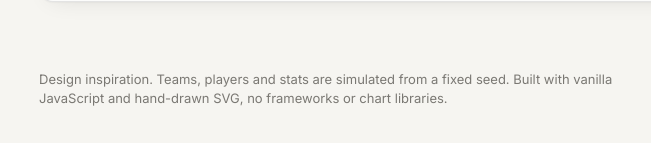
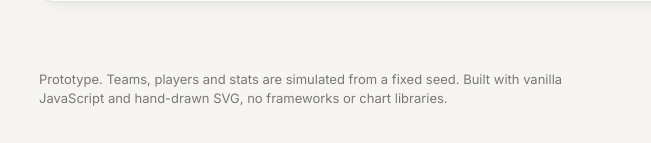
Before and after one commit to kaustubhkajave/courtside-stats, a plain HTML site: page index.html in a window 1280 px wide. Shown: the part 1011-1154 px from the top of the page, 25-676 px from the left. Drawn offline with Linux system fonts and the light colour scheme.

Commit message:
Label project as Prototype
Co-Authored-By: Claude Opus 5.5 <noreply@anthropic.com>

```diff
--- a/index.html
+++ b/index.html
@@ -123,7 +123,7 @@
   </main>
 
   <footer class="foot">
-    <p>Design inspiration. Teams, players and stats are simulated from a fixed seed. Built with vanilla JavaScript and hand-drawn SVG, no frameworks or chart libraries.</p>
+    <p>Prototype. Teams, players and stats are simulated from a fixed seed. Built with vanilla JavaScript and hand-drawn SVG, no frameworks or chart libraries.</p>
   </footer>
 
   <dialog id="player-dialog" aria-labelledby="pd-name"></dialog>
```
Also changed, not shown: 1 other file.
